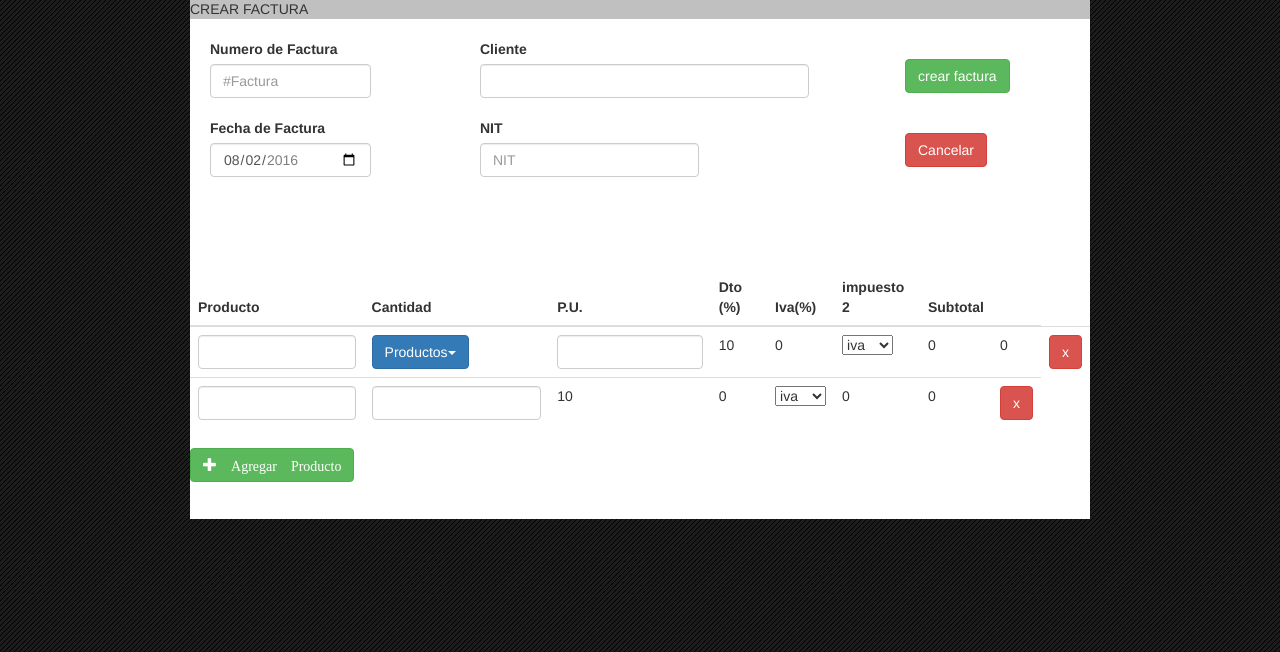
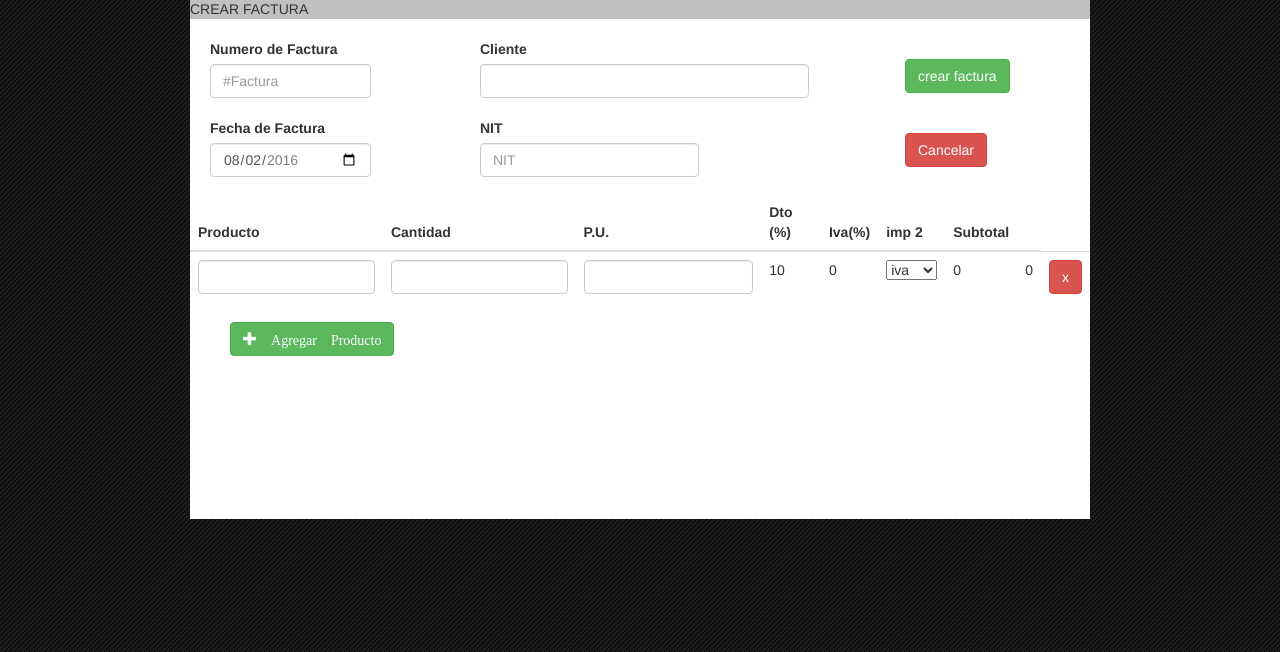
Before and after one commit to AlexandraRodriguez/sistema_facturacion, a CodeIgniter app: page /facturacion/formulario in a window 1280 px wide. Shown: the part 148-800 px from the top of the page. Run offline with CodeIgniter, Linux system fonts and the light colour scheme; some libraries are stand-ins or nearby versions.

Commit message:
arreglado view formulario

```diff
--- a/application/config/database.php
+++ b/application/config/database.php
@@ -76,15 +76,9 @@ $query_builder = TRUE;
 $db['default'] = array(
 	'dsn'	=> '',
 	'hostname' => 'localhost',
-
 	'username' => '',
 	'password' => '',
-	'database' => 'facturacion',
-
-	'username' => 'root',
-	'password' => '',
 	'database' => '',
-
 	'dbdriver' => 'mysqli',
 	'dbprefix' => '',
 	'pconnect' => FALSE,
--- a/application/views/formulario.php
+++ b/application/views/formulario.php
@@ -9,26 +9,6 @@ $(function(){
 		$(parent).remove();
 	});
 });
-
-
-$(function renderRowCounter() {
-
-    var rowCount = [25, 50, 100];
-    var first = rowCount[0];
-    var items = '';
-
-    $("agregarProducto").on('click').each(rowCount, function(i,v) {
-        items += "<li><a href=\"#\">" + v + "</a></li>";
-    });
-
-    return  "<div class=\"btn-group btn-group-sm\">" +
-            "<button type=\"button\" data-toggle=\"dropdown\" class=\"btn btn-default dropdown-toggle\">" + first + " <span class=\"caret\"></span></button>" +
-            "<ul class=\"dropdown-menu\">" + items +
-            "</ul>" +
-            "</div> ";
-});
-
-
 </script>
 <div style ="margin: 0 auto; display: block; height: 520px; width: 900px; background-color: black">
     <div style ="margin: 0 auto; border-color: blue; display: block; height: 20px; width: 900px; background-color:silver">CREAR FACTURA</div>
@@ -36,20 +16,17 @@ $(function renderRowCounter() {
           <div style ="border-color: red;
                 //border-style: solid;
                 display: block;
-                height: 50%;
+                height: 35%;
                 width: 100%;">
-
                     <div style ="border-color: green;
                           //border-style: solid;
                           display: block;
                           height: 100%;
                           width: 30%;
                           float: left;">
-
                           <div class="form-group " style="margin:20px 20px;">
                             <label for="Nfactura">Numero de Factura</label>
                             <input style="width:70%" type="text" class="form-control" id="NumeroDeFactura" placeholder="#Factura" required="campo necesario">
-
                           </div>
                           <div class="form-group" style="margin:20px 20px;">
                             <label for="fecha de factura">Fecha de Factura</label>
@@ -79,18 +56,14 @@ $(function renderRowCounter() {
                           height: 100%;
                           width: 25%;
                           float: left;" >
-
-                          <a href="<?=base_url();?>menuController/impresionfactura" >  <button  style = "margin:40px 40px;" id="crearFactura" type="button" class="btn btn-success">crear factura</button><br></a>
-
-
-                            <button style = "margin:0 40px;" id="cancelar" type="button" class="btn btn-danger">Cancelar</button>
+                          <a href="<?=base_url();?>menuController/impresionfactura" >  <button  style = "margin:40px 40px;" id="crearFactura" type="button" class="btn btn-success">crear factura</button></a>
+                          <button style = "margin:0 40px;" id="cancelar" type="button" class="btn btn-danger">Cancelar</button>
                     </div>
           </div>
-
           <div style ="border-color: blue;
                 //border-style: solid;
                 display: block;
-                height: 50%;
+                height: 65%;
                 width: 100%;">
                 <div class="table-responsive">
                   <table class="table table-hover table-responsive" id="tabla">
@@ -101,40 +74,14 @@ $(function renderRowCounter() {
                         <th>P.U.</th>
                         <th>Dto (%)</th>
                         <th>Iva(%)</th>
-                        <th>impuesto 2</th>
+                        <th>imp 2</th>
                         <th>Subtotal</th>
                         <th></th>
                       </tr>
                     </thead>
                     <tbody>
                       <tr class="fila-base">
-
-                        <td><input type="text" class="form-control" /></td>
-
-                        <td><div class="dropdown">
-                            <button class="btn btn-primary dropdown-toggle" type="button" data-toggle="dropdown" aria_expanded="true">Productos<span class="caret"></span></button>
-                            <ul class="dropdown-menu">
-                                <li>Prod 1</li>
-                                <li>Prod 2</li>
-                                <li>Prod 3</li>
-                            </ul>
-                            </div></td>
-
-                        <td><input type="number" class="form-control" /></td>
-                        <td>10</td>
-                        <td>0</td>
-                        <td>
-                          <select >
-                            <option >iva</option>
-                            <option >13%</option>
-                            <option >14%</option>
-                          </select>
-                        </td>
-                        <td>0</td>
-                        <td>0</td>
-                        <td class="eliminar"><button  id="eliminarfila" type="button" class="btn btn-danger">x</button></td>
-                      </tr>
-											<tr>
+												<td><input type="text" class="form-control" /></td>
                         <td><input type="text" class="form-control" /></td>
                         <td><input type="number" class="form-control" /></td>
                         <td>10</td>
@@ -153,10 +100,7 @@ $(function renderRowCounter() {
                     </tbody>
                   </table>
               </div>
-
-              <button class="btn btn-success" type="button" id="agregarProducto" value="Agregar Producto" ><span class="glyphicon glyphicon-plus"> Agregar Producto</span></button>
-
-
+              <button class="btn btn-success"  style = "margin:0 40px;" type="button" id="agregarProducto" value="Agregar Producto" ><span class="glyphicon glyphicon-plus"> Agregar Producto</span></button>
 
           </div>
     </from>
```
